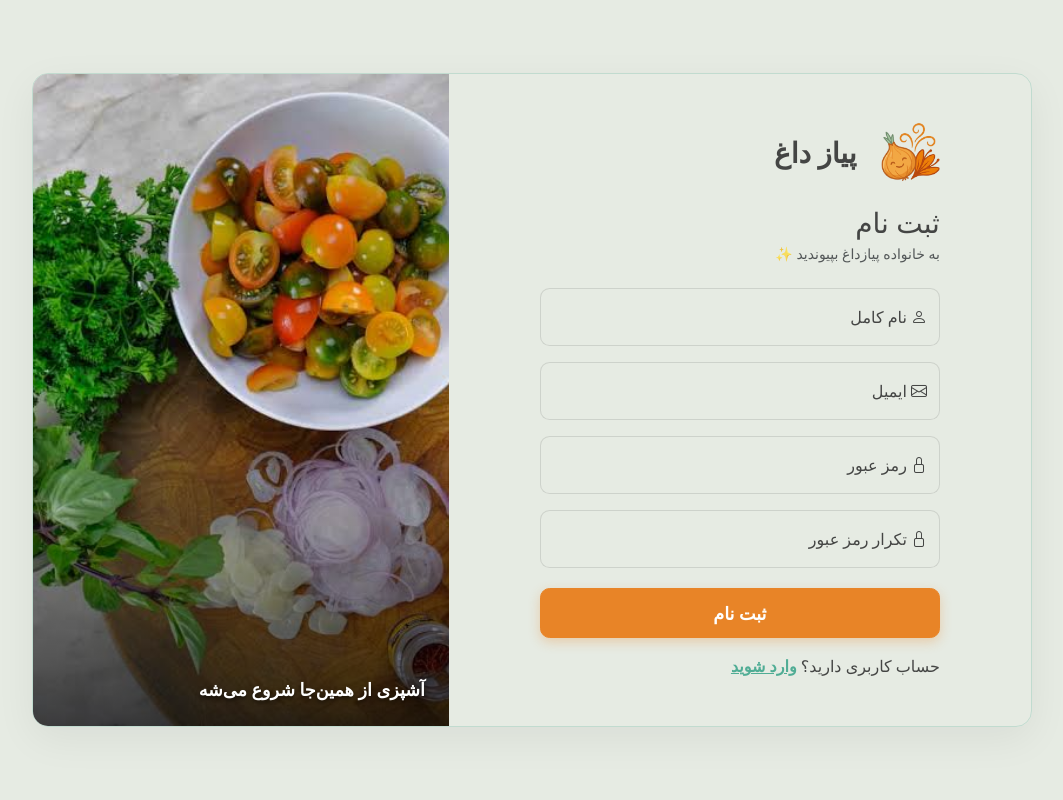
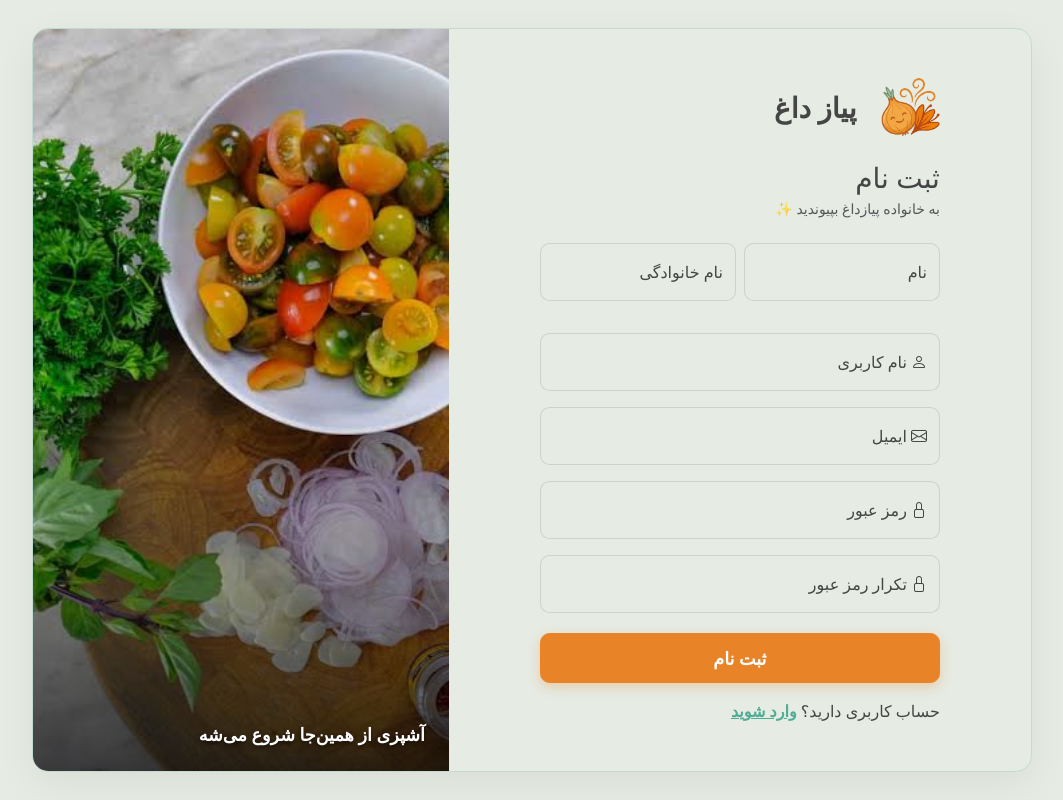
Before and after one commit to alihidson/PiazDagh, a React (Vite) app in the folder frontend/: page /auth in a window 1280 px wide. Both pictures are taken after a click on the button "ثبت نام کنید". Shown: the whole page, without its empty margins (131-1194 px from the left). Built offline with nearby package versions, Linux system fonts and the light colour scheme.

Commit message:
fix: change some fields in login and signup pages to match api

```diff
--- a/frontend/src/components/auth/LoginForm.jsx
+++ b/frontend/src/components/auth/LoginForm.jsx
@@ -3,9 +3,8 @@ import FormField from "./FormField";
 import { useAuth } from "../../hooks/useAuth";
 import { Link, useNavigate } from "react-router-dom";
 
-
 const LoginForm = ({ onToggle }) => {
-  const [email, setEmail] = React.useState("");
+  const [username, setUsername] = React.useState(""); // renamed from email
   const [password, setPassword] = React.useState("");
   const [error, setError] = React.useState("");
   const [loading, setLoading] = React.useState(false);
@@ -17,10 +16,10 @@ const LoginForm = ({ onToggle }) => {
     setError("");
     setLoading(true);
     try {
-      await login(email, password);
-      navigate("/"); // or go to the page they came from
+      await login(username, password); // now sends username + password
+      navigate("/");
     } catch (err) {
-      setError("ایمیل یا رمز عبور اشتباه است.");
+      setError("نام کاربری یا رمز عبور اشتباه است.");
     } finally {
       setLoading(false);
     }
@@ -34,14 +33,13 @@ const LoginForm = ({ onToggle }) => {
       {error && <div className="alert alert-danger py-2 small">{error}</div>}
 
       <FormField
-        id="loginEmail"
-        label="ایمیل"
-        type="email"
-        value={email}
-        onChange={(e) => setEmail(e.target.value)}
-        placeholder="you@example.com"
+        id="loginUsername"
+        label="نام کاربری"
+        value={username}
+        onChange={(e) => setUsername(e.target.value)}
+        placeholder="نام کاربری"
         floating
-        labelIcon="envelope"
+        labelIcon="person"
       />
 
       <FormField
@@ -56,13 +54,20 @@ const LoginForm = ({ onToggle }) => {
       />
 
       <div className="pt-1 mb-3">
-        <button type="submit" className="btn btn-saffron w-100 fw-bold btn-auth" disabled={loading}>
+        <button
+          type="submit"
+          className="btn btn-saffron w-100 fw-bold btn-auth"
+          disabled={loading}
+        >
           {loading ? "در حال ورود..." : "ورود"}
         </button>
       </div>
 
       <p className="small mb-3">
-        <Link to="#" className="text-muted text-decoration-none link-muted-hover">
+        <Link
+          to="#"
+          className="text-muted text-decoration-none link-muted-hover"
+        >
           رمز عبور را فراموش کرده‌اید؟
         </Link>
       </p>
--- a/frontend/src/components/auth/SignupForm.jsx
+++ b/frontend/src/components/auth/SignupForm.jsx
@@ -3,15 +3,16 @@ import FormField from "./FormField";
 import { useAuth } from "../../hooks/useAuth";
 import { useNavigate } from "react-router-dom";
 
-
 const SignupForm = ({ onToggle }) => {
-  const [name, setName] = React.useState("");
+  const [firstName, setFirstName] = React.useState("");
+  const [lastName, setLastName] = React.useState("");
+  const [username, setUsername] = React.useState("");
   const [email, setEmail] = React.useState("");
   const [password, setPassword] = React.useState("");
   const [confirmPassword, setConfirmPassword] = React.useState("");
   const [error, setError] = React.useState("");
   const [loading, setLoading] = React.useState(false);
-  const { login, signup  } = useAuth();       // or create a `signup` in context, but we can reuse login after signup
+  const { signup } = useAuth();
   const navigate = useNavigate();
 
   const handleSubmit = async (e) => {
@@ -25,8 +26,15 @@ const SignupForm = ({ onToggle }) => {
 
     setLoading(true);
     try {
-      await signup(name, email, password);
-      navigate("/");            // redirect after successful signup
+      await signup(
+        username,
+        email,
+        firstName,
+        lastName,
+        password,
+        confirmPassword,
+      );
+      navigate("/");
     } catch (err) {
       setError("خطا در ثبت نام. لطفاً دوباره تلاش کنید.");
     } finally {
@@ -39,12 +47,36 @@ const SignupForm = ({ onToggle }) => {
       <h3 className="fw-extrabold mb-1 text-charcoal">ثبت نام</h3>
       <p className="text-muted small mb-4">به خانواده پیازداغ بپیوندید ✨</p>
 
+      {/* First & Last name in one row */}
+      <div className="row g-2 mb-3">
+        <div className="col-6">
+          <FormField
+            id="signupFirstName"
+            label="نام"
+            value={firstName}
+            onChange={(e) => setFirstName(e.target.value)}
+            placeholder="نام"
+            floating
+          />
+        </div>
+        <div className="col-6">
+          <FormField
+            id="signupLastName"
+            label="نام خانوادگی"
+            value={lastName}
+            onChange={(e) => setLastName(e.target.value)}
+            placeholder="نام خانوادگی"
+            floating
+          />
+        </div>
+      </div>
+
       <FormField
-        id="signupName"
-        label="نام کامل"
-        value={name}
-        onChange={(e) => setName(e.target.value)}
-        placeholder="نام و نام خانوادگی"
+        id="signupUsername"
+        label="نام کاربری"
+        value={username}
+        onChange={(e) => setUsername(e.target.value)}
+        placeholder="نام کاربری"
         floating
         labelIcon="person"
       />
@@ -85,7 +117,11 @@ const SignupForm = ({ onToggle }) => {
       {error && <div className="alert alert-danger py-2 small">{error}</div>}
 
       <div className="pt-1 mb-3">
-        <button type="submit" className="btn btn-saffron w-100 fw-bold btn-auth" disabled={loading}>
+        <button
+          type="submit"
+          className="btn btn-saffron w-100 fw-bold btn-auth"
+          disabled={loading}
+        >
           {loading ? "در حال ثبت نام..." : "ثبت نام"}
         </button>
       </div>
```
